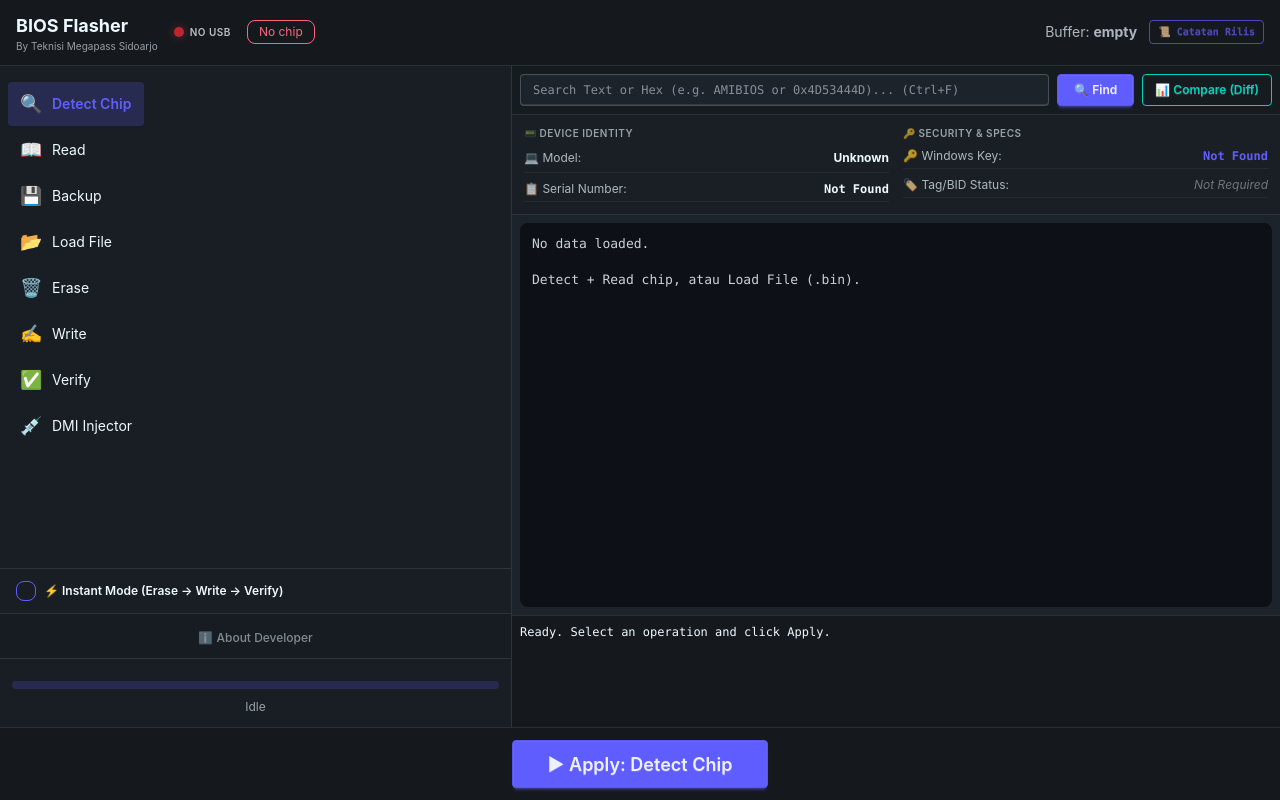
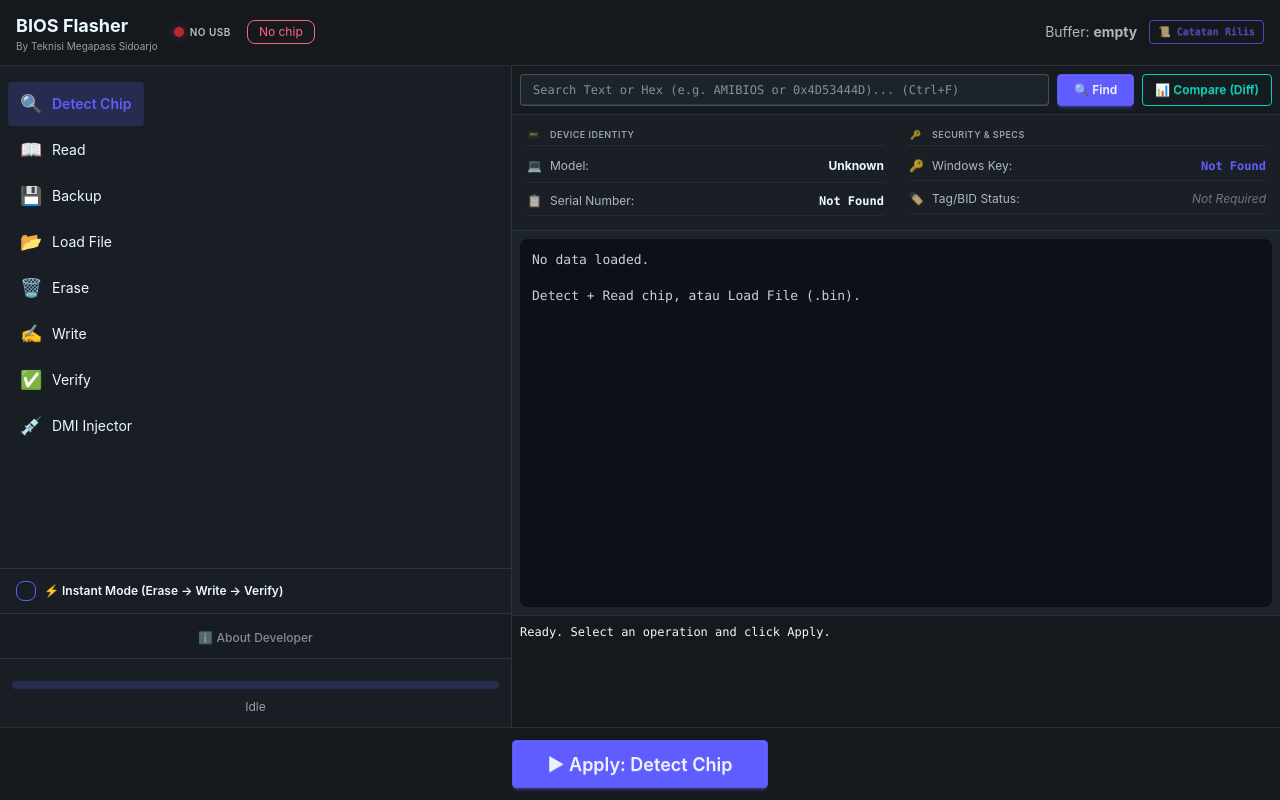
Before and after one commit to 4ntiDandruff/CH341A-BIOS-Flasher-Tauri, a React (Vite) app: page / in a window 1280 px wide. Built offline with nearby package versions, Linux system fonts and the light colour scheme.

Commit message:
style: polish DMI card layout and grid spacing v2.1.7

```diff
--- a/package.json
+++ b/package.json
@@ -1,7 +1,7 @@
 {
   "name": "bios-flasher",
   "private": true,
-  "version": "2.1.6",
+  "version": "2.1.7",
   "type": "module",
   "scripts": {
     "dev": "vite",
--- a/src-tauri/tauri.conf.json
+++ b/src-tauri/tauri.conf.json
@@ -1,7 +1,7 @@
 {
   "$schema": "https://schema.tauri.app/config/2",
   "productName": "BIOS Flasher Professional",
-  "version": "2.1.6",
+  "version": "2.1.7",
   "identifier": "com.megapass.bios-flasher",
   "build": {
     "beforeDevCommand": "npm run dev",
@@ -12,7 +12,7 @@
   "app": {
     "windows": [
       {
-        "title": "\ud83d\udd27 BIOS Flasher - By Megapass Sidoarjo v2.1.6",
+        "title": "\ud83d\udd27 BIOS Flasher - By Megapass Sidoarjo v2.1.7",
         "width": 1100,
         "height": 800,
         "resizable": true,
--- a/src/App.jsx
+++ b/src/App.jsx
@@ -14,9 +14,16 @@
   { id: 8, icon: "💉", label: "DMI Injector", direct: true },
 ];
 
-const APP_VERSION = "2.1.6";
+const APP_VERSION = "2.1.7";
 
 const INDO_CHANGELOG = [
+  {
+    version: "v2.1.7",
+    date: "2026-07-24",
+    items: [
+      "Perbaikan visual kartu DMI: grid layout proporsional, alignment teks kiri-kanan rapi, space ikon seragam."
+    ]
+  },
   {
     version: "v2.1.6",
     date: "2026-07-23",
@@ -1075,30 +1082,37 @@
           </div>
 
           {/* Smart Card DMI & Info */}
-          <div className="p-3 bg-base-300/40 border-b border-base-content/10 text-xs grid grid-cols-2 gap-3.5">
+          <div className="p-3.5 bg-base-300/40 border-b border-base-content/10 text-xs grid grid-cols-2 gap-6 items-start">
             {/* Column 1: Device Model & Serial */}
-            <div className="space-y-2">
-              <div className="font-semibold opacity-60 uppercase tracking-wider text-[10px] flex items-center gap-2">
-                <span>📟 Device Identity</span>
+            <div className="space-y-2.5">
+              <div className="font-semibold opacity-60 uppercase tracking-wider text-[9px] flex items-center gap-2 pb-1 border-b border-base-content/10">
+                <span className="w-4 text-center">📟</span>
+                <span>Device Identity</span>
                 {dmiInfo.brand !== "Unknown" && (
-                  <span className="badge badge-accent badge-outline text-[9px] scale-95 font-bold uppercase">{dmiInfo.brand}</span>
-                )}
-              </div>
-
-              <div className="flex justify-between border-b border-base-content/5 pb-1.5 pt-0.5">
-                <span className="opacity-70">💻 Model:</span>
-                <span className="font-bold text-base-content select-text">
+                  <span className="badge badge-accent badge-outline text-[8px] font-bold uppercase py-0 px-1.5">{dmiInfo.brand}</span>
+                )}
+              </div>
+
+              <div className="flex justify-between items-center border-b border-base-content/5 pb-2 pt-0.5">
+                <div className="flex items-center gap-2">
+                  <span className="w-4 text-center opacity-70">💻</span>
+                  <span className="opacity-70">Model:</span>
+                </div>
+                <span className="font-bold text-base-content select-text text-right truncate max-w-44" title={dmiInfo.brand !== "Unknown" ? `${dmiInfo.brand} ${dmiInfo.model}` : "Unknown"}>
                   {dmiInfo.brand !== "Unknown" ? `${dmiInfo.brand} ${dmiInfo.model}` : "Unknown"}
                 </span>
               </div>
 
-              <div className="flex justify-between items-center border-b border-base-content/5 pb-1">
-                <span className="opacity-70">📋 Serial Number:</span>
+              <div className="flex justify-between items-center border-b border-base-content/5 pb-1.5">
+                <div className="flex items-center gap-2">
+                  <span className="w-4 text-center opacity-70">📋</span>
+                  <span className="opacity-70">Serial Number:</span>
+                </div>
                 {editingField === "sn" ? (
-                  <div className="flex items-center gap-1.5">
+                  <div className="flex items-center gap-1">
                     <input
                       type="text"
-                      className="input input-bordered input-xs font-mono w-28 focus:input-primary"
+                      className="input input-bordered input-xs font-mono w-24 text-right focus:input-primary"
                       value={editValue}
                       onChange={(e) => setEditValue(e.target.value)}
                     />
@@ -1106,10 +1120,10 @@
                     <button className="btn btn-xs btn-ghost px-1" onClick={cancelEditField}>✕</button>
                   </div>
                 ) : (
-                  <div className="flex items-center gap-1.5">
-                    <span className="font-mono font-semibold select-text">{dmiInfo.serial_number}</span>
+                  <div className="flex items-center gap-1.5 justify-end">
+                    <span className="font-mono font-semibold select-text text-right">{dmiInfo.serial_number}</span>
                     {dmiInfo.serial_number !== "Not Found" && (
-                      <>
+                      <div className="flex gap-0.5">
                         <button
                           className="btn btn-xs btn-ghost p-1 opacity-50 hover:opacity-100 text-info"
                           onClick={() => startEditField("sn", dmiInfo.serial_number)}
@@ -1124,7 +1138,7 @@
                         >
                           {copiedField === "sn" ? "✓" : "📋"}
                         </button>
-                      </>
+                      </div>
                     )}
                   </div>
                 )}
@@ -1132,21 +1146,27 @@
             </div>
 
             {/* Column 2: Windows Key & Special Brand DMI */}
-            <div className="space-y-2">
-              <div className="font-semibold opacity-60 uppercase tracking-wider text-[10px] flex justify-between items-center">
-                <span>🔑 Security & Specs</span>
+            <div className="space-y-2.5">
+              <div className="font-semibold opacity-60 uppercase tracking-wider text-[9px] flex justify-between items-center pb-1 border-b border-base-content/10">
+                <div className="flex items-center gap-2">
+                  <span className="w-4 text-center">🔑</span>
+                  <span>Security & Specs</span>
+                </div>
                 {comparisonTargetName && (
-                  <span className="text-[9px] text-success tracking-tight">vs {comparisonTargetName}</span>
-                )}
-              </div>
-
-              <div className="flex justify-between items-center border-b border-base-content/5 pb-1">
-                <span className="opacity-70">🔑 Windows Key:</span>
+                  <span className="text-[8px] text-success tracking-tight bg-success/10 px-1.5 py-0.5 rounded font-mono">vs {comparisonTargetName}</span>
+                )}
+              </div>
+
+              <div className="flex justify-between items-center border-b border-base-content/5 pb-1.5 pt-0.5">
+                <div className="flex items-center gap-2">
+                  <span className="w-4 text-center opacity-70">🔑</span>
+                  <span className="opacity-70">Windows Key:</span>
+                </div>
                 {editingField === "winKey" ? (
-                  <div className="flex items-center gap-1.5">
+                  <div className="flex items-center gap-1">
                     <input
                       type="text"
-                      className="input input-bordered input-xs font-mono w-28 focus:input-primary"
+                      className="input input-bordered input-xs font-mono w-24 text-right focus:input-primary"
                       value={editValue}
                       onChange={(e) => setEditValue(e.target.value)}
                     />
@@ -1154,10 +1174,10 @@
                     <button className="btn btn-xs btn-ghost px-1" onClick={cancelEditField}>✕</button>
                   </div>
                 ) : (
-                  <div className="flex items-center gap-1.5">
-                    <span className="font-mono font-bold text-primary select-text">{dmiInfo.windows_key}</span>
+                  <div className="flex items-center gap-1.5 justify-end">
+                    <span className="font-mono font-bold text-primary select-text text-right">{dmiInfo.windows_key}</span>
                     {dmiInfo.windows_key !== "Not Found" && (
-                      <>
+                      <div className="flex gap-0.5">
                         <button
                           className="btn btn-xs btn-ghost p-1 opacity-50 hover:opacity-100 text-info"
                           onClick={() => startEditField("winKey", dmiInfo.windows_key)}
@@ -1172,7 +1192,7 @@
                         >
                           {copiedField === "winKey" ? "✓" : "📋"}
                         </button>
-                      </>
+                      </div>
                     )}
                   </div>
                 )}
@@ -1180,13 +1200,16 @@
 
               {/* HP Specific: Board ID */}
               {dmiInfo.brand === "HP" && dmiInfo.board_id !== "Not Found" && (
-                <div className="flex justify-between items-center border-b border-base-content/5 pb-1">
-                  <span className="opacity-70 text-warning font-semibold">⚙️ HP Board ID (BID):</span>
+                <div className="flex justify-between items-center border-b border-base-content/5 pb-1.5">
+                  <div className="flex items-center gap-2">
+                    <span className="w-4 text-center opacity-70">⚙️</span>
+                    <span className="opacity-70 text-warning font-semibold">HP Board ID (BID):</span>
+                  </div>
                   {editingField === "bid" ? (
-                    <div className="flex items-center gap-1.5">
+                    <div className="flex items-center gap-1">
                       <input
                         type="text"
-                        className="input input-bordered input-xs font-mono w-20 focus:input-primary"
+                        className="input input-bordered input-xs font-mono w-20 text-right focus:input-primary"
                         value={editValue}
                         onChange={(e) => setEditValue(e.target.value)}
                       />
@@ -1194,8 +1217,9 @@
                       <button className="btn btn-xs btn-ghost px-1" onClick={cancelEditField}>✕</button>
                     </div>
                   ) : (
-                    <div className="flex items-center gap-1.5">
-                      <span className="font-mono font-bold text-warning select-text">{dmiInfo.board_id}</span>
+                    <div className="flex items-center gap-1.5 justify-end">
+                      <span className="font-mono font-bold text-warning select-text text-right">{dmiInfo.board_id}</span>
+                      <div className="flex gap-0.5">
                         <button
                           className="btn btn-xs btn-ghost p-1 opacity-50 hover:opacity-100 text-info"
                           onClick={() => startEditField("bid", dmiInfo.board_id)}
@@ -1211,19 +1235,23 @@
                           {copiedField === "bid" ? "✓" : "📋"}
                         </button>
                       </div>
+                    </div>
                   )}
                 </div>
               )}
 
               {/* Dell Specific: Service Tag */}
               {dmiInfo.brand === "Dell" && dmiInfo.service_tag !== "Not Found" && (
-                <div className="flex justify-between items-center border-b border-base-content/5 pb-1">
-                  <span className="opacity-70 text-info font-semibold">🏷️ Dell Service Tag:</span>
+                <div className="flex justify-between items-center border-b border-base-content/5 pb-1.5">
+                  <div className="flex items-center gap-2">
+                    <span className="w-4 text-center opacity-70">🏷️</span>
+                    <span className="opacity-70 text-info font-semibold">Dell Service Tag:</span>
+                  </div>
                   {editingField === "svctag" ? (
-                    <div className="flex items-center gap-1.5">
+                    <div className="flex items-center gap-1">
                       <input
                         type="text"
-                        className="input input-bordered input-xs font-mono w-20 focus:input-primary"
+                        className="input input-bordered input-xs font-mono w-20 text-right focus:input-primary"
                         value={editValue}
                         onChange={(e) => setEditValue(e.target.value)}
                       />
@@ -1231,8 +1259,9 @@
                       <button className="btn btn-xs btn-ghost px-1" onClick={cancelEditField}>✕</button>
                     </div>
                   ) : (
-                    <div className="flex items-center gap-1.5">
-                      <span className="font-mono font-bold text-info select-text">{dmiInfo.service_tag}</span>
+                    <div className="flex items-center gap-1.5 justify-end">
+                      <span className="font-mono font-bold text-info select-text text-right">{dmiInfo.service_tag}</span>
+                      <div className="flex gap-0.5">
                         <button
                           className="btn btn-xs btn-ghost p-1 opacity-50 hover:opacity-100 text-info"
                           onClick={() => startEditField("svctag", dmiInfo.service_tag)}
@@ -1248,14 +1277,18 @@
                           {copiedField === "svctag" ? "✓" : "📋"}
                         </button>
                       </div>
+                    </div>
                   )}
                 </div>
               )}
 
               {dmiInfo.brand !== "HP" && dmiInfo.brand !== "Dell" && (
-                <div className="flex justify-between items-center border-b border-base-content/5 pb-1">
-                  <span className="opacity-70">🏷️ Tag/BID Status:</span>
-                  <span className="opacity-40 italic">Not Required</span>
+                <div className="flex justify-between items-center border-b border-base-content/5 pb-1.5">
+                  <div className="flex items-center gap-2">
+                    <span className="w-4 text-center opacity-70">🏷️</span>
+                    <span className="opacity-70">Tag/BID Status:</span>
+                  </div>
+                  <span className="opacity-40 italic text-right">Not Required</span>
                 </div>
               )}
             </div>
@@ -1490,7 +1523,7 @@
             <h3 className="text-lg font-bold flex items-center gap-2">
               🔧 Megapass Service HP & Laptop Sidoarjo
             </h3>
-            <p className="text-xs opacity-60 mt-1">Version 2.1.6 (Tauri Professional Edition)</p>
+            <p className="text-xs opacity-60 mt-1">Version 2.1.7 (Tauri Professional Edition)</p>
 
             <div className="my-6 flex flex-col items-center justify-center py-6 border border-dashed border-base-content/20 rounded-lg bg-base-300">
               <div className="w-24 h-24 rounded-xl bg-primary/10 flex items-center justify-center border border-primary/20 text-primary font-bold text-center text-xs p-2 select-none">
```
Also changed, not shown: 2 other files (tests, documents, lock files or other folders). Lines whose indentation alone changed are shown as unchanged.
